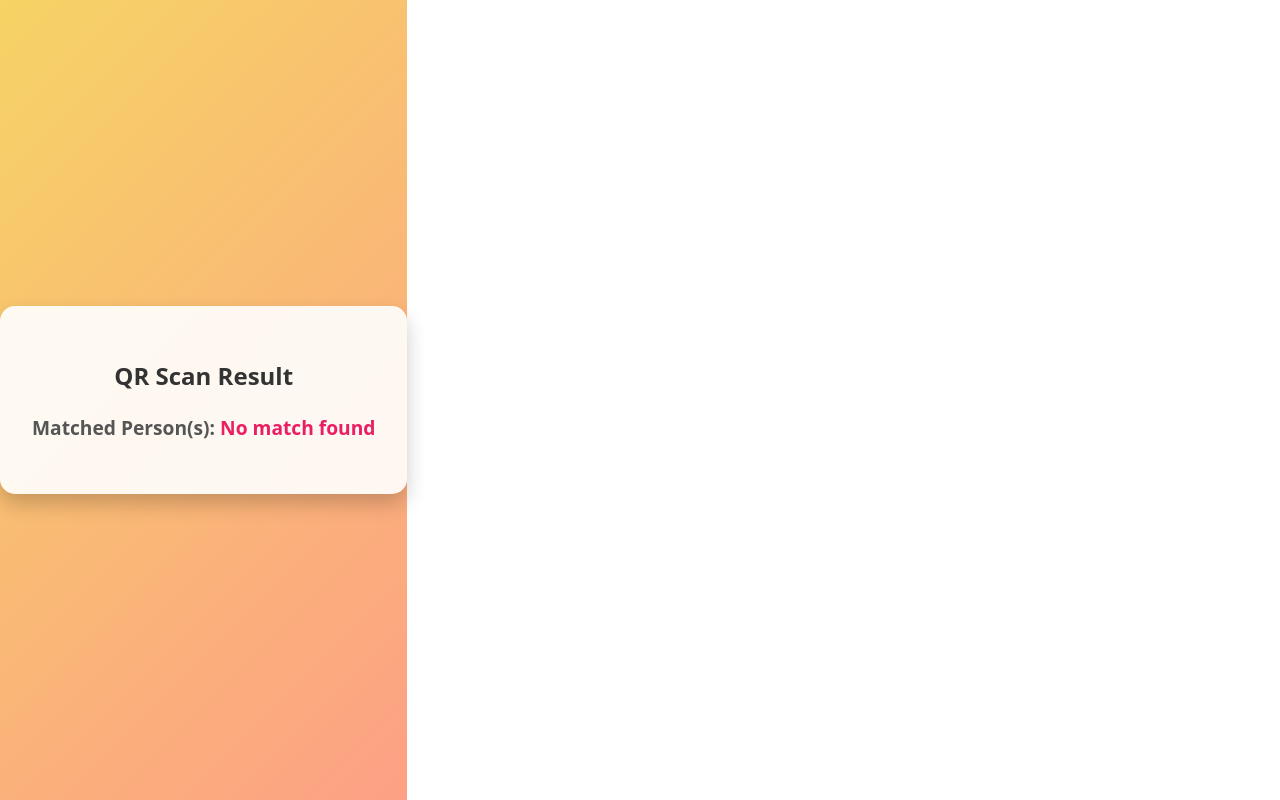
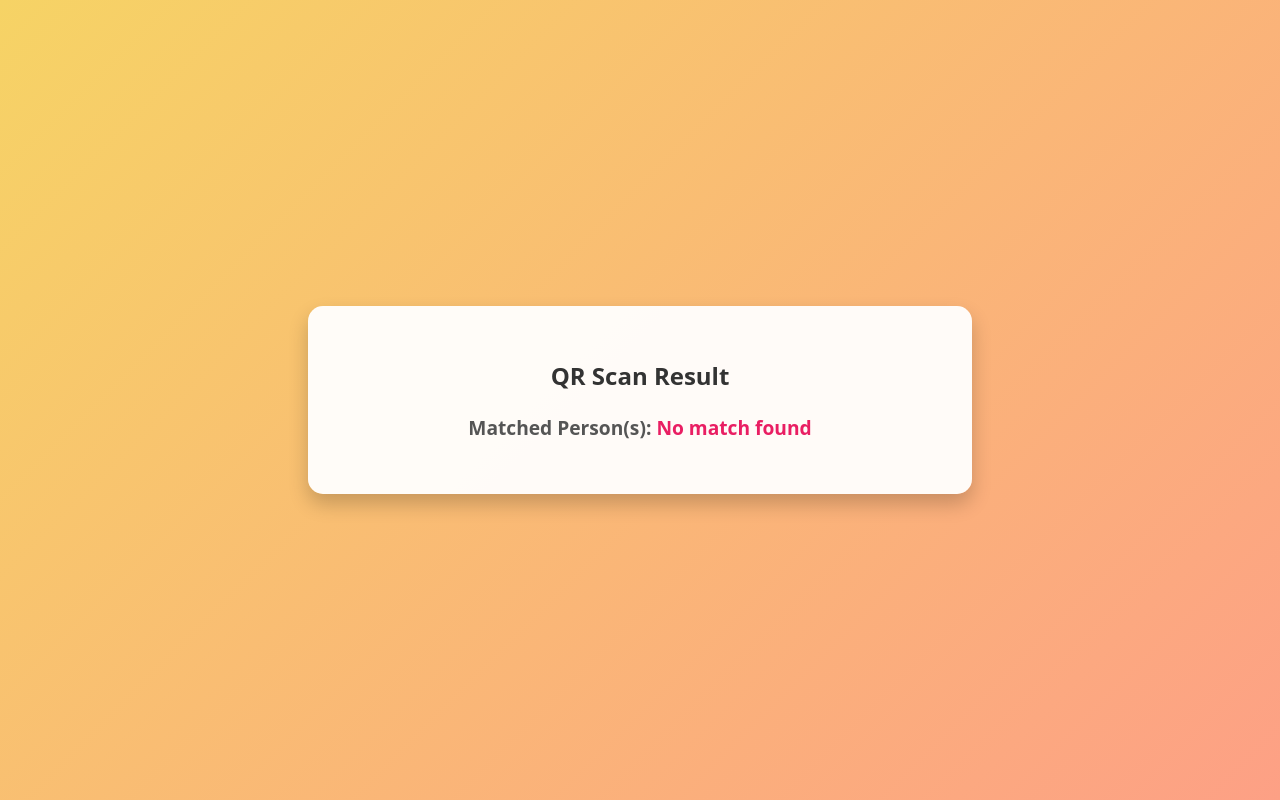
Before and after one commit to MrPuwan/photo-matching-qr-web, a React (Vite) app: page /client in a window 1280 px wide. Built offline with nearby package versions, Linux system fonts and the light colour scheme.

Commit message:
styles added

```diff
--- a/src/Result.jsx
+++ b/src/Result.jsx
@@ -10,21 +10,23 @@ const Result = () => {
   return (
     <div
       style={{
+        width: "100vw",
+        height: "100vh",
         display: "flex",
         justifyContent: "center",
         alignItems: "center",
-        height: "100vh",
-        background: "linear-gradient(135deg, #f6d365 0%, #fda085 100%)", // colorful background
+        background: "linear-gradient(135deg, #f6d365 0%, #fda085 100%)",
       }}
     >
       <div
         style={{
           padding: "2rem",
           borderRadius: "15px",
-          backgroundColor: "rgba(255, 255, 255, 0.9)", // semi-transparent box
+          backgroundColor: "rgba(255, 255, 255, 0.95)",
           boxShadow: "0 10px 20px rgba(0,0,0,0.2)",
           textAlign: "center",
-          minWidth: "300px",
+          maxWidth: "600px",
+          width: "90%",
         }}
       >
         <h2 style={{ color: "#333" }}>QR Scan Result</h2>
@@ -39,7 +41,11 @@ const Result = () => {
             <img
               src={`https://photo-matching-task-puwan-gp.s3.eu-north-1.amazonaws.com/test_images/${image}`}
               alt={image}
-              style={{ maxWidth: "100%", borderRadius: "10px", boxShadow: "0 5px 15px rgba(0,0,0,0.1)" }}
+              style={{
+                maxWidth: "100%",
+                borderRadius: "10px",
+                boxShadow: "0 5px 15px rgba(0,0,0,0.1)",
+              }}
             />
           </div>
         )}
```
